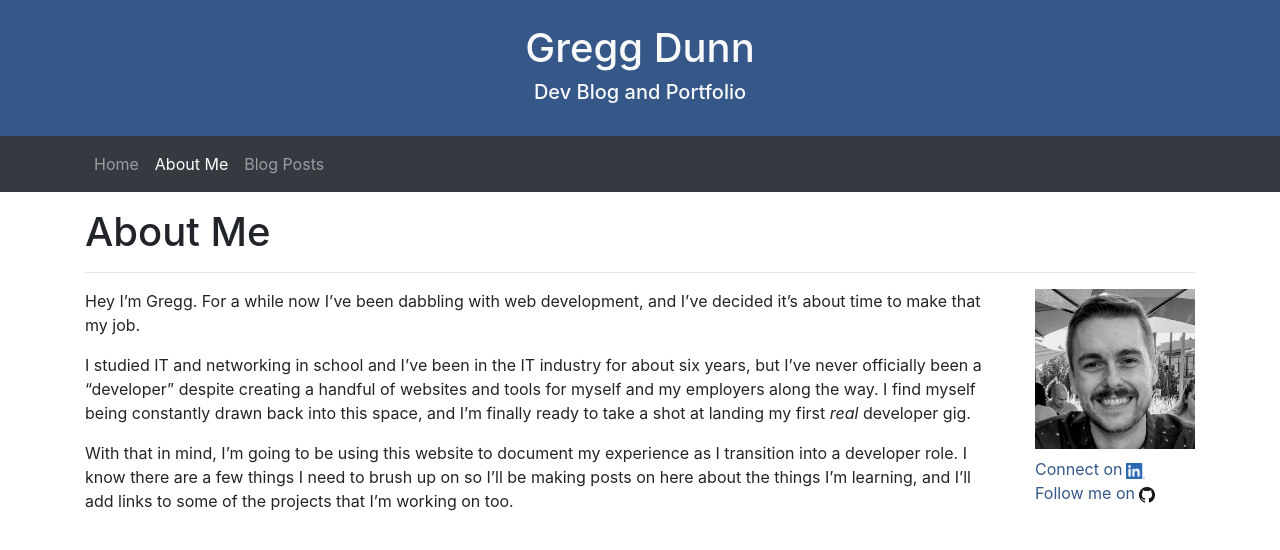
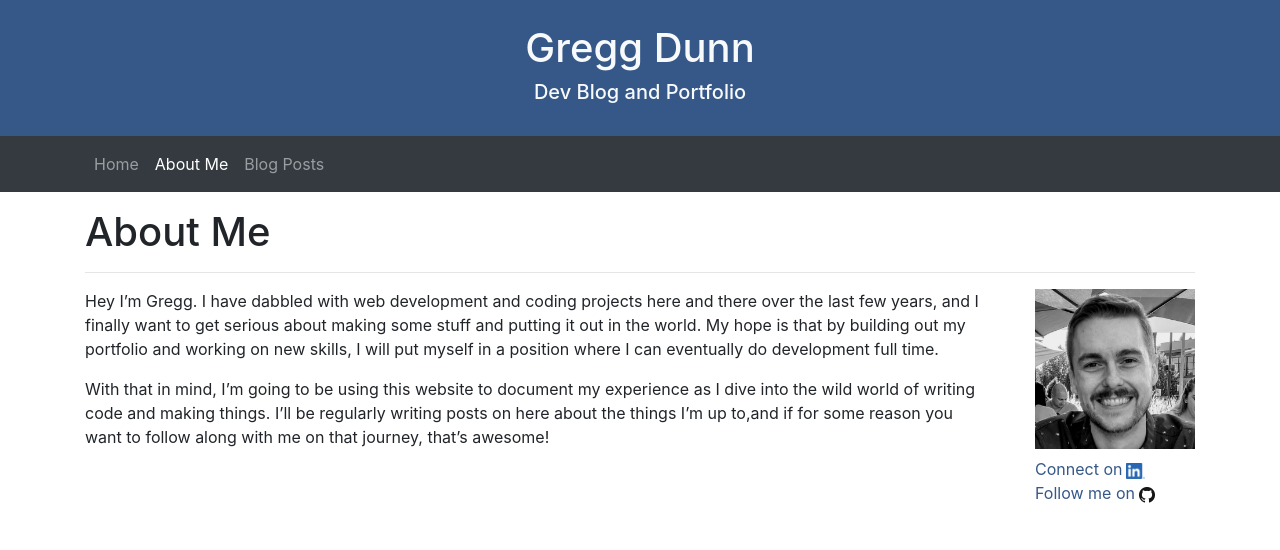
Before and after one commit to Greggolas/Greggolas.github.io, a Jekyll site: the page built from about/index.md, in a window 1280 px wide. Shown: the top 550 px of the page. Built offline with Jekyll 4.4.1, drawn with Linux system fonts in a browser that asks for light colours.

Commit message:
Updating the About Me section

```diff
--- a/about/index.md
+++ b/about/index.md
@@ -19,8 +19,6 @@ title: About Me
     </div>
 </div>
 
-Hey I'm Gregg. For a while now I've been dabbling with web development, and I've decided it's about time to make that my job.
+Hey I'm Gregg. I have dabbled with web development and coding projects here and there over the last few years, and I finally want to get serious about making some stuff and putting it out in the world. My hope is that by building out my portfolio and working on new skills, I will put myself in a position where I can eventually do development full time.
 
-I studied IT and networking in school and I've been in the IT industry for about six years, but I've never officially been a "developer" despite creating a handful of websites and tools for myself and my employers along the way. I find myself being constantly drawn back into this space, and I'm finally ready to take a shot at landing my first *real* developer gig.
-
-With that in mind, I'm going to be using this website to document my experience as I transition into a developer role. I know there are a few things I need to brush up on so I'll be making posts on here about the things I'm learning, and I'll add links to some of the projects that I'm working on too.
+With that in mind, I'm going to be using this website to document my experience as I dive into the wild world of writing code and making things. I'll be regularly writing posts on here about the things I'm up to,and if for some reason you want to follow along with me on that journey, that's awesome!
```
